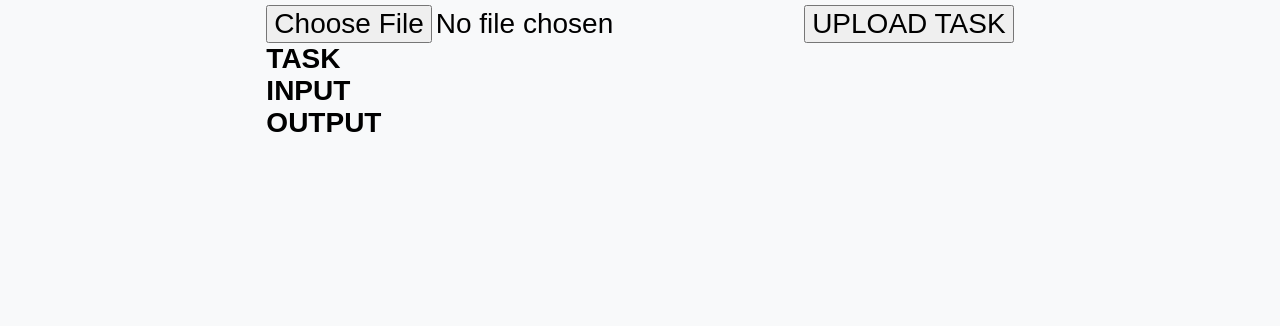
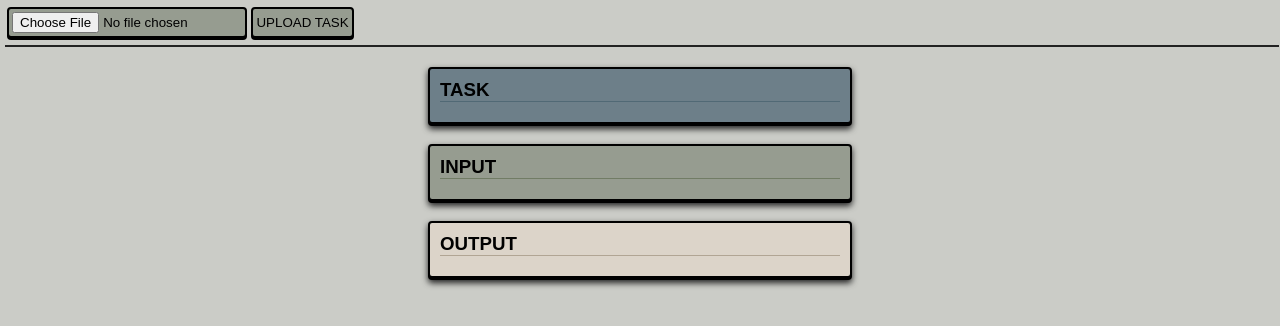
Before and after one commit to hlisnikowski/hlisnikowski.github.io, a plain HTML site: page index.html in a window 1280 px wide. Drawn offline with Linux system fonts and the light colour scheme; a web font is replaced by a local one.

Commit message:
Update style.css

```diff
--- a/style.css
+++ b/style.css
@@ -1,123 +1,101 @@
 *{
+    padding: 0;
     margin: 0;
-    font-family: 'Anek Telugu', sans-serif;
-    font-size: 28px;
+    font-family: 'Encode Sans Semi Expanded', sans-serif;
+}
+p {
+    font-weight: 500;
 }
 
 body{
-    background-color: #F8F9FA;
+    background-color: #CBCCC7;
 }
 
-.h-line{
-    height: 2px;
-    border-bottom: 1px dashed lightgrey;
-    margin: 0 5px 5px 5px;
-}
+.container{
+    margin: 5px 5px 5px 5px;
 
-h1{
-    margin: 5px 15px 0 15px;
-    font-size: 38px;
-    color: grey;
-    text-align: center;
-    border-bottom: 1px lightgrey dashed;
 }
 
 
-.top-nav{
-    height: 38px;
-    background-color: #2d3238;
+.question{
+    margin: auto;
+    background-color: #6D7F89;
+    border-radius: 4px;
+    border: 2px solid black;
+    box-shadow: 0px 2px black;
+    margin: auto;
+    filter: drop-shadow(0px 3px 3px #222);
 }
 
-.top-nav a{
-    margin-left:5px;
-    font-size: 20px;
-    text-decoration: none;
-    color: white;
+.input{
+
+    background-color: #969C90;
+    border-radius: 4px;
+    border: 2px solid black;
+    box-shadow: 0px 2px black;
+    margin: auto;
+    filter: drop-shadow(0px 3px 3px #222);
 }
 
-.container{
-    display: flex;
-    justify-content: center;
+.output{
+
+    background-color: #DCD4C9;
+    border-radius: 4px;
+    border: 2px solid black;
+    box-shadow: 0px 2px black;
+
+    filter: drop-shadow(0px 3px 3px #222);
+}
+
+.box{
+    max-width: 400px;
+    padding: 10px;
+    margin: 20px auto;
+}
+
+h3{
+    margin-bottom: 10px;
+}
+
+.output h3{
+    border-bottom: 1px solid #b1a594;
+}
+
+.input h3{
+    border-bottom: 1px solid #717c65;
+}
+
+.question h3{
+    border-bottom: 1px solid #516975;
+}
+
+.upload-file{
+    border-bottom: 2px #222 solid;
+
+    top: 0;
+    left: 40%;
+    margin: 0;
+    padding: 2px;
     width: 100%;
 }
 
-.container{
-    margin: 5px 0 0 0;
-    justify-content: center;
+.upload-file input{
+    width: 230px;
+
 }
 
-.container .field{
-    margin: 2px 15px;
+button, input{
+    border-radius: 4px;
+    border: 2px solid black;
+    box-shadow: 0px 2px black;
+    margin-bottom: 5px;
+    padding: 3px;
+    background-color:#969C90;
 }
 
-
-.special input{
-    vertical-align: top;
-    position: relative;
-
-    width: 25px;
-    height: 25px;
-    margin: 3px 6px;
-}
-
-/* DEBUG */
-
-.generate-btns{
-    margin: 3px auto;
-    text-align: center;
-}
-
-.left-side button{
-    margin: 3px auto;
-    width: 210px;
-}
-
-
-.randomizer{
-    display: flex;
-    text-align: center;
-    justify-content: center;
-    margin: 0 10px;
-}
-
-.random{
-    position: relative;
-    vertical-align: top;
-    top: 8px;
-    width: 25px;
-    height: 25px;
-    margin-right: 20px;
-}
-
-.randomizer h4{
+button{
     vertical-align: bottom;
     position: relative;
-    top:2px;
+    top:0px;
+    height: 31px;
 }
-
-.randomizer input{
-    margin-left: 5px;
-}
-
-.column-area .h-line{
-    margin-top: 4px;
-}
-
-
-.right-side{
-    display: inline-block;
-    margin-left: 25px;
-}
-
-.left-side .table-area{
-    text-align: center;
-    margin: 5px 5px;
-}
-
-
-.right-side label {
-    display:block;
-}
-.right-side textarea {
-     display:block;
-}
```
